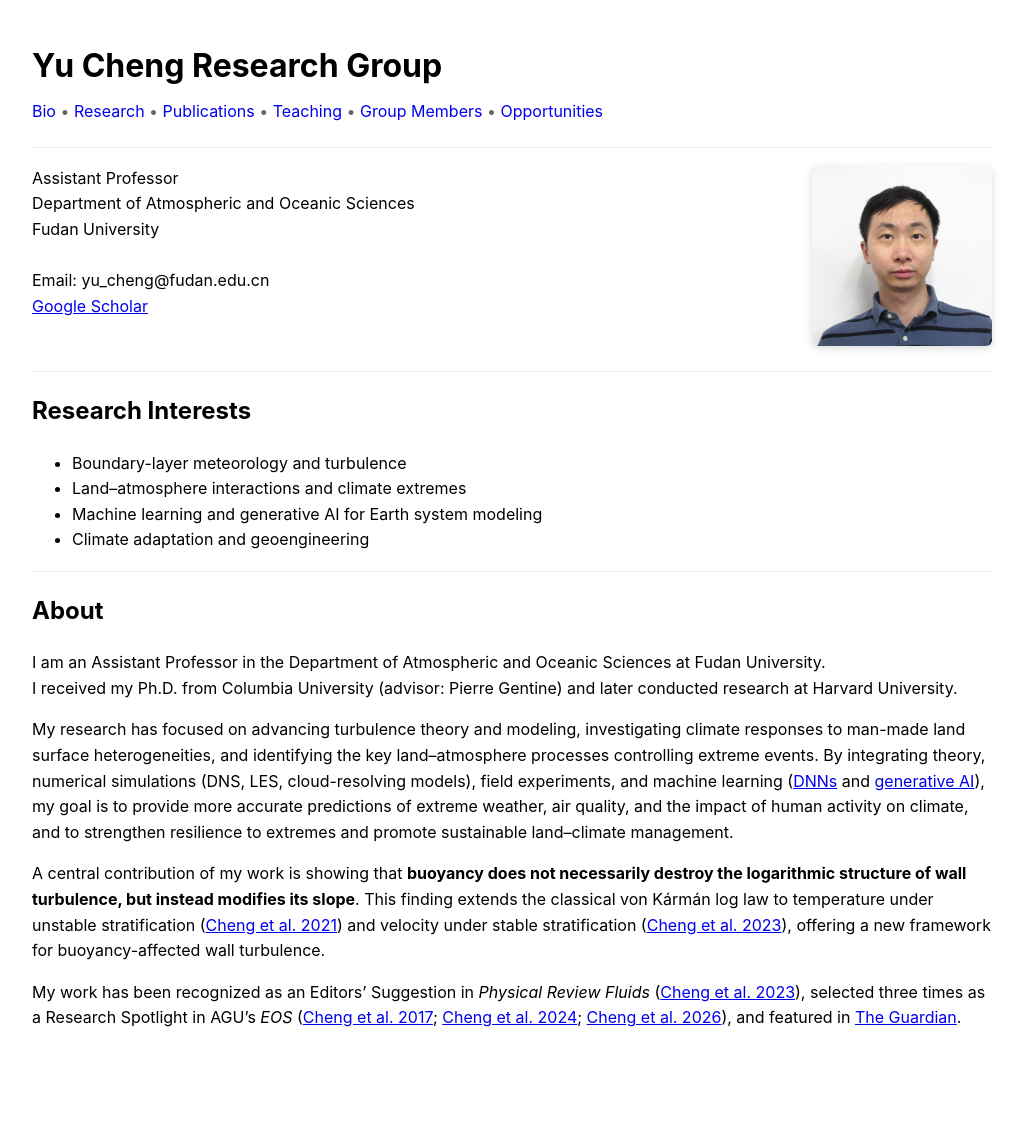
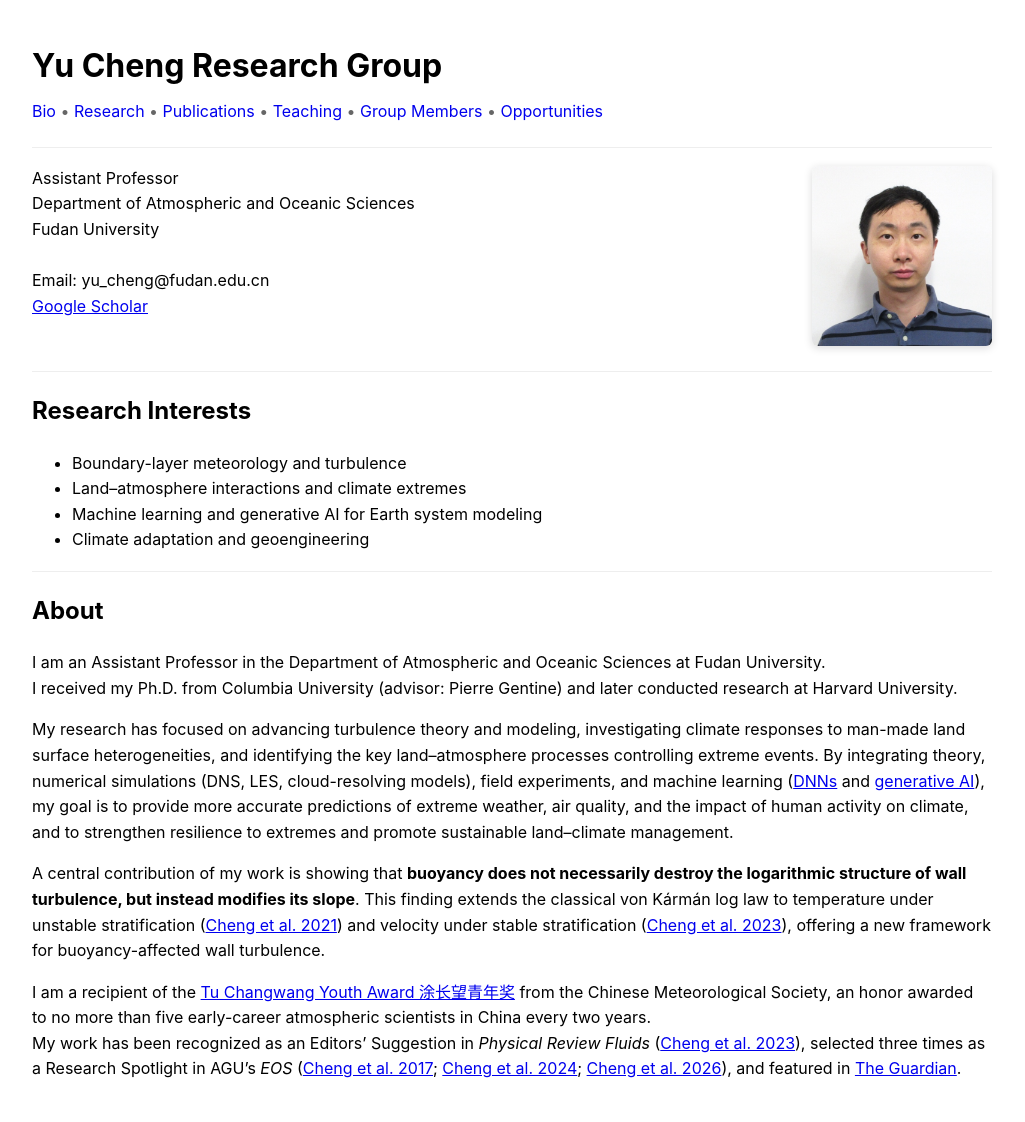
Before and after one commit to yc2965/yc2965.github.io, a Jekyll site: the page built from index.md, in a window 1280 px wide. Shown: the whole page, without its empty margins (128-1153 px from the left). Built offline with Jekyll 4.4.1, drawn with Linux system fonts in a browser that asks for light colours; our own code applies the rules of GitHub Pages for plain Markdown files; before the commit the page ends 1071 px from its top, so only the background shows below that.

Commit message:
Update index.md

```diff
--- a/index.md
+++ b/index.md
@@ -38,4 +38,5 @@ My research has focused on advancing turbulence theory and modeling, investigati
 
 A central contribution of my work is showing that **buoyancy does not necessarily destroy the logarithmic structure of wall turbulence, but instead modifies its slope**. This finding extends the classical von Kármán log law to temperature under unstable stratification ([Cheng et al. 2021](https://journals.aps.org/prfluids/abstract/10.1103/PhysRevFluids.6.034606)) and velocity under stable stratification ([Cheng et al. 2023](https://journals.aps.org/prfluids/abstract/10.1103/PhysRevFluids.8.114602)), offering a new framework for buoyancy-affected wall turbulence.
 
+I am a recipient of the [Tu Changwang Youth Award 涂长望青年奖](https://www.cms1924.org/xcwAward.html) from the Chinese Meteorological Society, an honor awarded to no more than five early-career atmospheric scientists in China every two years.
 My work has been recognized as an Editors’ Suggestion in *Physical Review Fluids* ([Cheng et al. 2023](https://doi.org/10.1103/PhysRevFluids.8.114602)), selected three times as a Research Spotlight in AGU’s *EOS* ([Cheng et al. 2017](https://eos.org/research-spotlights/global-atmospheric-observations-may-need-tweaking-for-turbulence); [Cheng et al. 2024](https://eos.org/research-spotlights/seemingly-simple-climate-adaptation-strategy-could-backfire); [Cheng et al. 2026](https://eos.org/research-spotlights/how-much-will-western-wildfires-worsen-under-warming)), and featured in [The Guardian](https://www.theguardian.com/news/2024/dec/05/weatherwatch-why-cooling-white-roofs-cause-neighbours-to-swelter).
```
